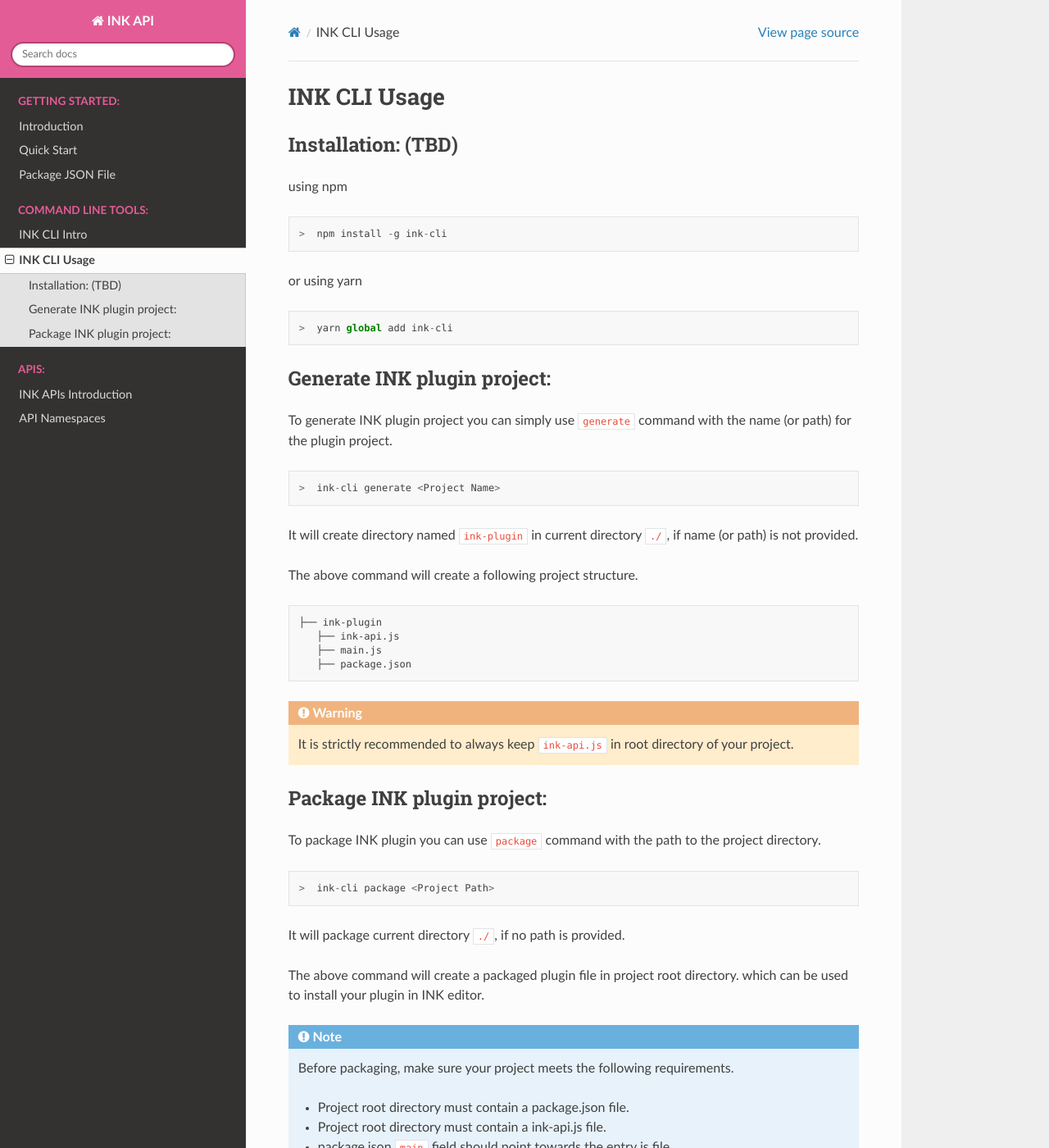
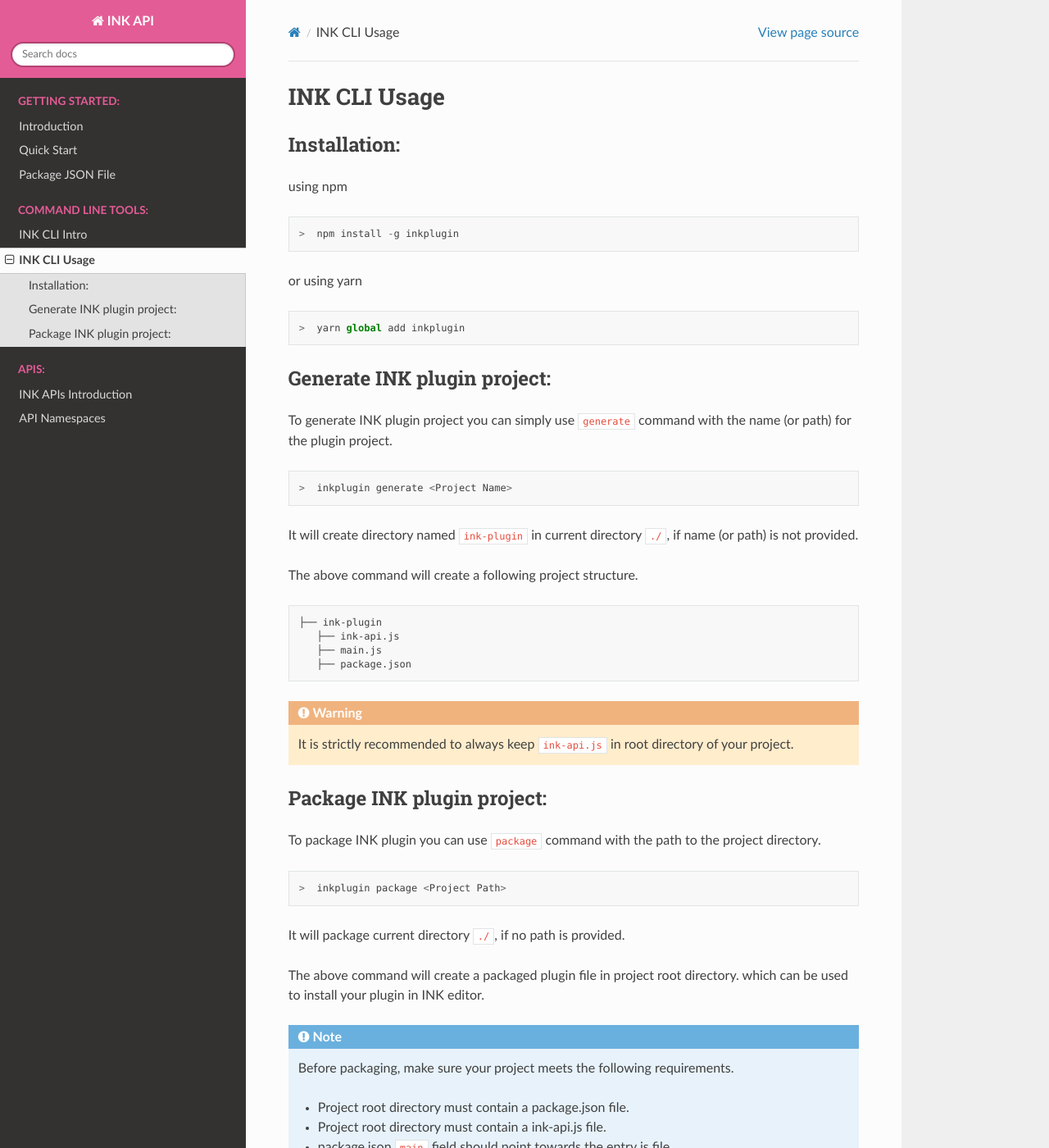
Before and after one commit to inkcontent/dev-manual, a Sphinx documentation site: the page built from source/cli/usage.rst, in a window 1280 px wide and 1400 px high. Shown: the whole window at 82% size. Built offline with Sphinx 7.4.7 and the Read the Docs theme 2.0.0, drawn with Linux system fonts in a browser that asks for light colours.

Commit message:
Updated CLI name

```diff
--- a/source/cli/index.rst
+++ b/source/cli/index.rst
@@ -1,7 +1,7 @@
 INK CLI Intro
 =============
 
-INK CLI ``ink-cli`` is a command line interface for INK plugin developers, to assist them in plugin development tasks including:
+INK CLI ``inkplugin`` is a command line interface for INK plugin developers, to assist them in plugin development tasks including:
 
 #. Generating Starter Plugin Project
 #. Packaging Plugin Project
--- a/source/cli/usage.rst
+++ b/source/cli/usage.rst
@@ -2,20 +2,20 @@ INK CLI Usage
 =============
 
 
-Installation: (TBD)
+Installation:
 +++++++++++++++++++
 
 using npm
 
 .. code::
 
-  >  npm install -g ink-cli
+  >  npm install -g inkplugin
 
 or using yarn
 
 .. code::
 
-  >  yarn global add ink-cli
+  >  yarn global add inkplugin
 
 Generate INK plugin project:
 ++++++++++++++++++++++++++++
@@ -24,7 +24,7 @@ To generate INK plugin project you can simply use ``generate`` command with the
 
 .. code::
 
-  >  ink-cli generate <Project Name>
+  >  inkplugin generate <Project Name>
 
 
 It will create directory named ``ink-plugin`` in current directory ``./``, if name (or path) is not provided.
@@ -49,7 +49,7 @@ To package INK plugin you can use ``package`` command with the path to the proje
 
 .. code::
 
-  >  ink-cli package <Project Path>
+  >  inkplugin package <Project Path>
 
 It will package current directory ``./``, if no path is provided.
 
```
Also changed, not shown: 9 other files.
